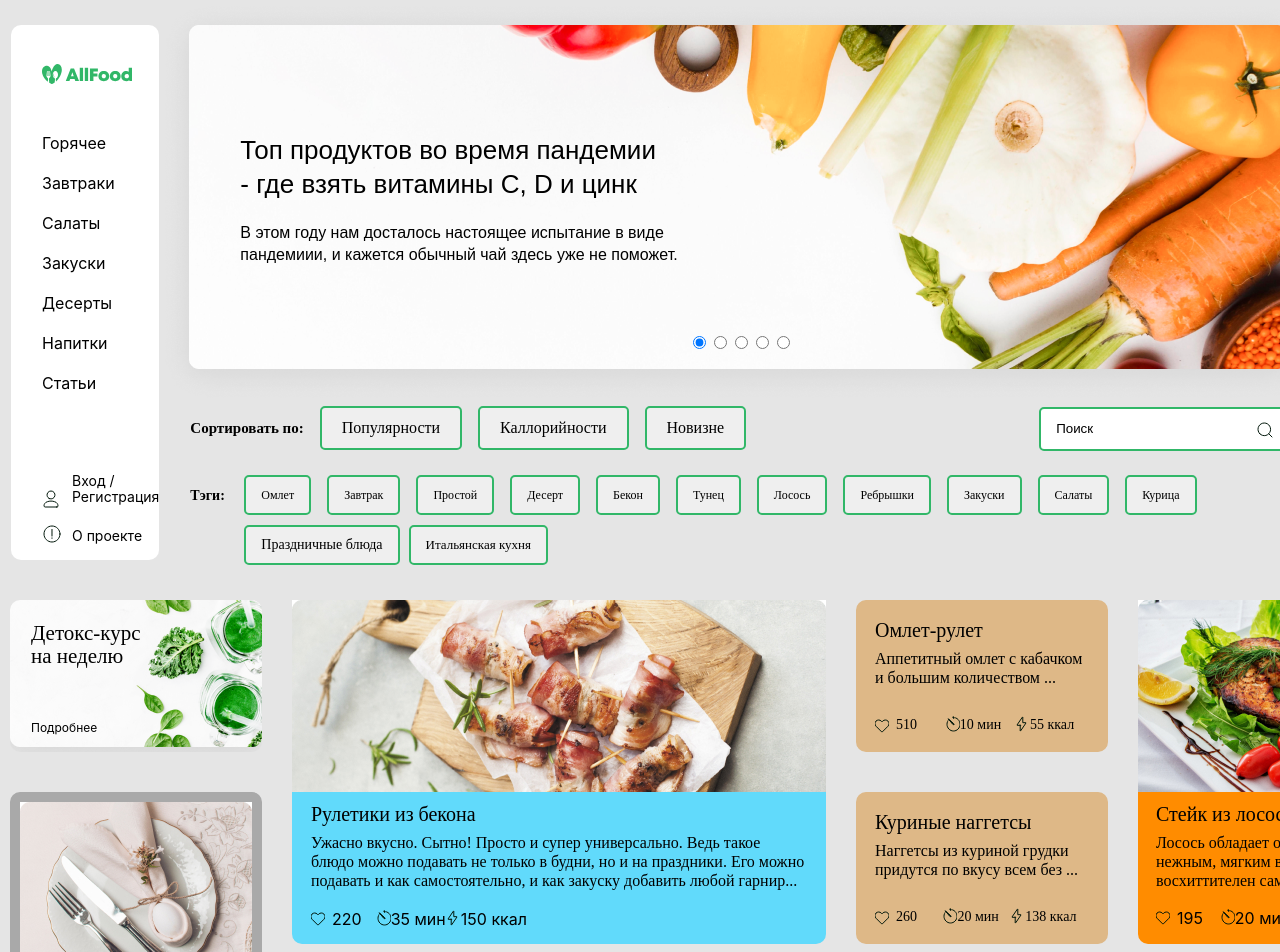
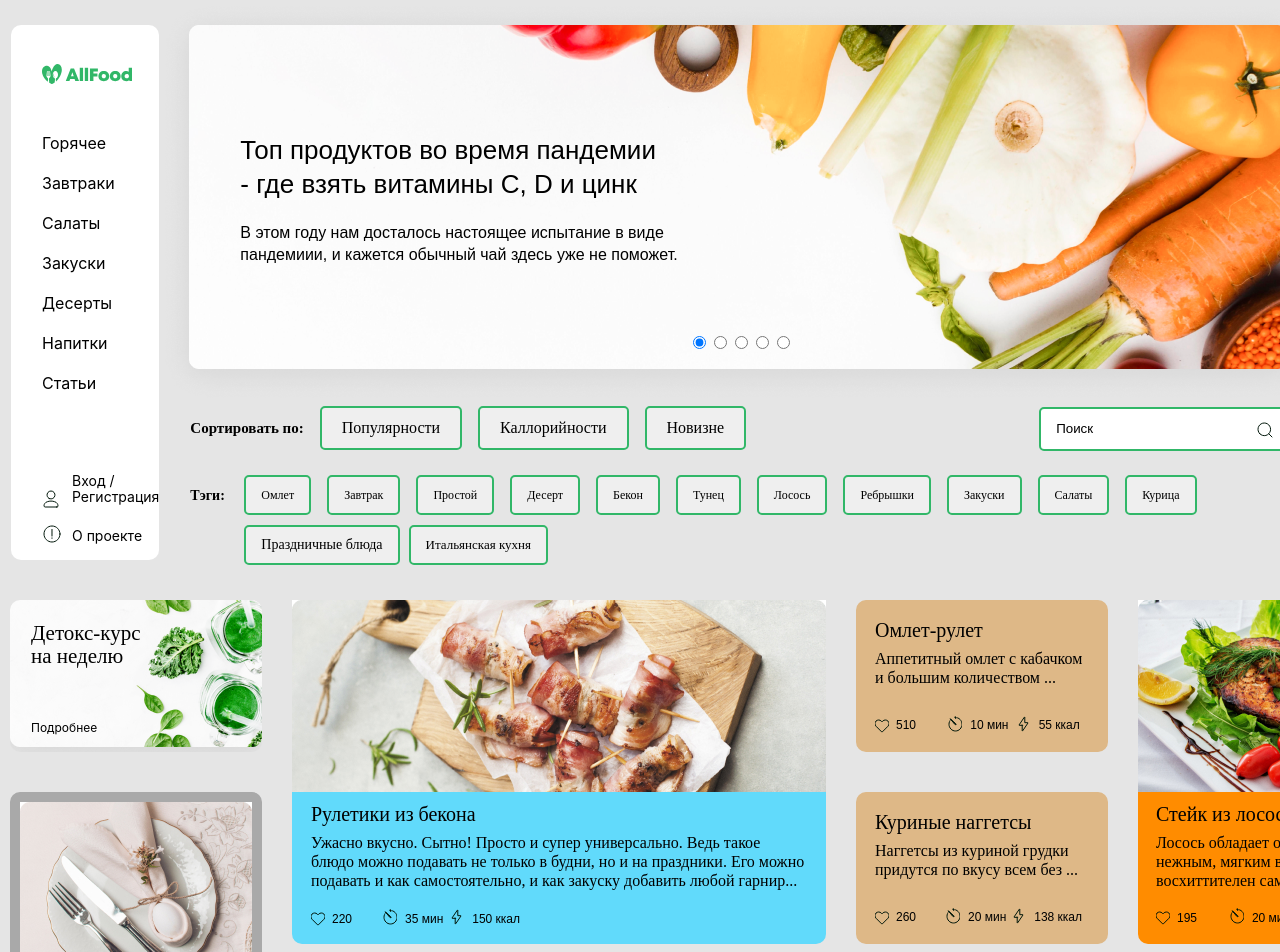
Before and after one commit to attorney2005/food-market, a React (Create React App) app in the folder my-app/: page / in a window 1280 px wide. Shown: the top 952 px of the page. Built offline with nearby package versions, Linux system fonts and the light colour scheme.

Commit message:
Refactoring

```diff
--- a/my-app/src/components/menu-component/menu-component.scss
+++ b/my-app/src/components/menu-component/menu-component.scss
@@ -223,7 +223,7 @@
 
 .icon-time {
   background: url(/../src/icons/icon-timer.svg) no-repeat;
-  margin-left: 14px;
+  margin-left: 23px;
   width: 14px;
   height: 19px;
 }
@@ -236,4 +236,18 @@
 
 .likes {
   margin-left: 7px;
+  font-family: Railway, sans-serif;
+  font-size: 12px;
 }
+
+.time {
+  margin-left: 8px;
+  font-family: Railway, sans-serif;
+  font-size: 12px;
+}
+
+.calories {
+  margin-left: 7px;
+  font-family: Railway, sans-serif;
+  font-size: 12px;
+}
--- a/my-app/src/components/menu-component/menu-component.tsx
+++ b/my-app/src/components/menu-component/menu-component.tsx
@@ -29,14 +29,14 @@ function MenuComponent(props: OfferWithPhotoSmallProps): JSX.Element {
             <div className="menu__component-info">
               <div className="icon-time">
               </div>
-              <div>
+              <div className="time">
                 {props.time}
               </div>
             </div>
             <div className="menu__component-info">
               <div className="icon-energy">
               </div>
-              <div>
+              <div className="calories">
                 {props.calories}
               </div>
             </div>
@@ -116,14 +116,14 @@ function MenuComponent(props: OfferWithPhotoSmallProps): JSX.Element {
             <div className="menu__component-info">
               <div className="icon-time">
               </div>
-              <div>
+              <div className="time">
                 {props.time}
               </div>
             </div>
             <div className="menu__component-info">
               <div className="icon-energy">
               </div>
-              <div>
+              <div className="calories">
                 {props.calories}
               </div>
             </div>
@@ -153,14 +153,14 @@ function MenuComponent(props: OfferWithPhotoSmallProps): JSX.Element {
             <div className="menu__component-info">
               <div className="icon-time">
               </div>
-              <div>
+              <div className="time">
                 {props.time}
               </div>
             </div>
             <div className="menu__component-info">
               <div className="icon-energy">
               </div>
-              <div>
+              <div className="calories">
                 {props.calories}
               </div>
             </div>
```
